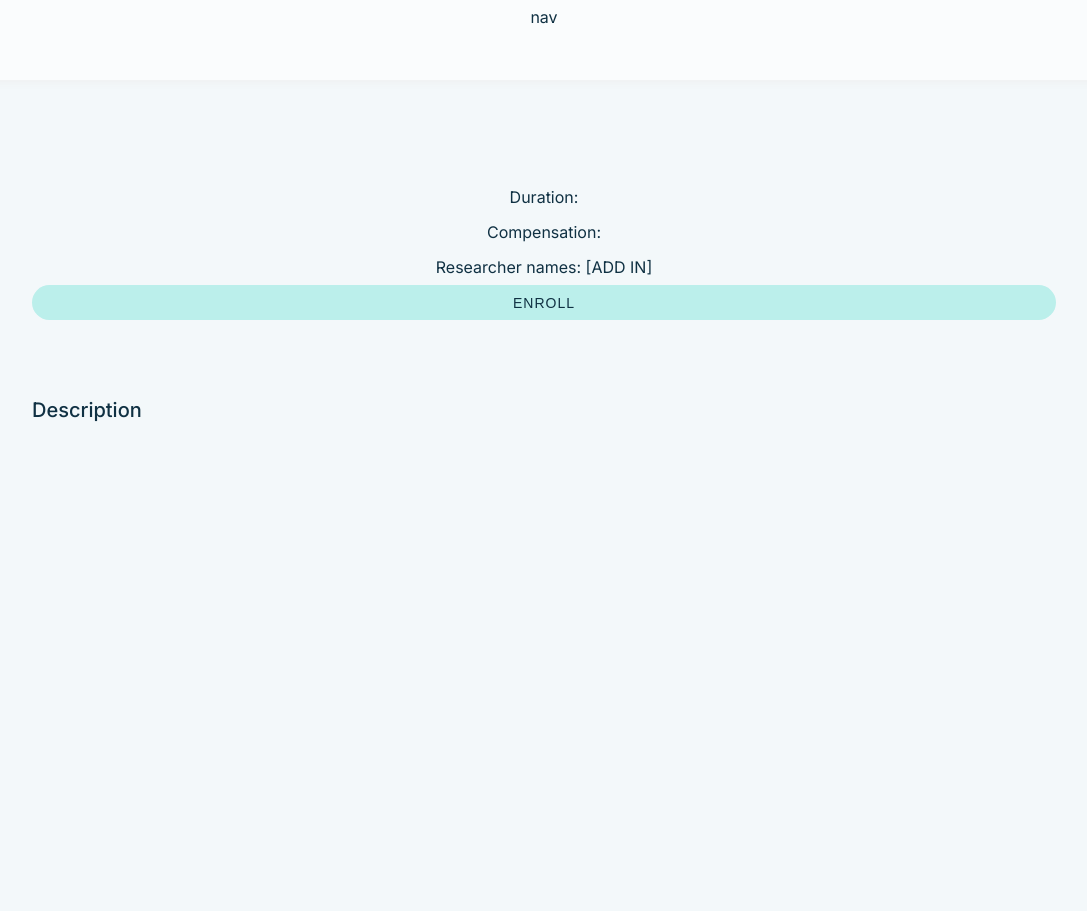
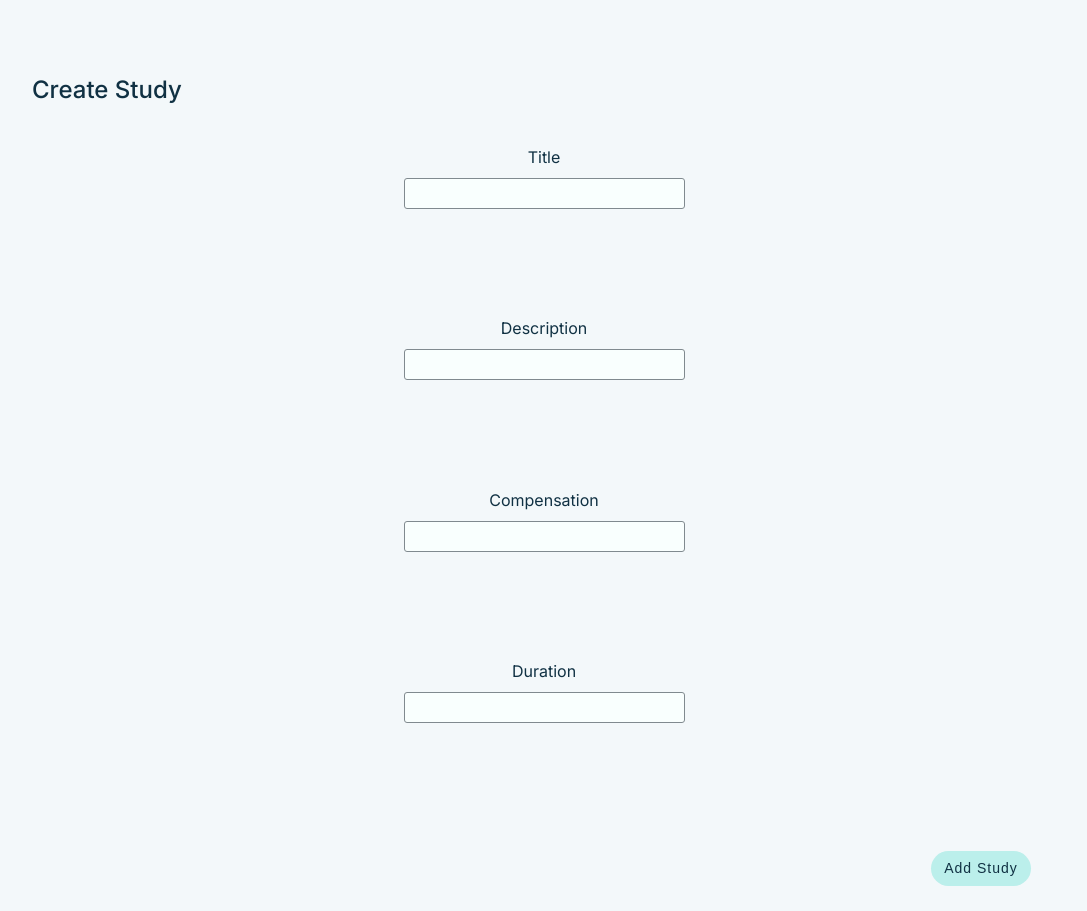
Before and after one commit to yuchenfany/research_match, a React (Create React App) app in the folder research-app/: page /study/add in a window 1280 px wide. Shown: the whole page, without its empty margins (96-1183 px from the left). Before the commit the page ends 800 px from the top, so only its background shows below. Built offline with nearby package versions, Linux system fonts and the light colour scheme; no server answers.

Commit message:
Cleaned up URLs and fixed App.js

```diff
--- a/research-app/src/App.js
+++ b/research-app/src/App.js
@@ -23,8 +23,8 @@ function App() {
         <Route exact path="/" element={<Login user={user} setUser={setUser} />} />
         <Route exact path="/home" element={<Home user={user} setUser={setUser} setStudy={setStudy} />} />
         <Route exact path="/study/:id" element={<Study study={study} setStudy={setStudy} user={user} setUser={setUser} />} />
-        <Route exact path="/create" element={<Create study={study} setStudy={setStudy} />} />
-        <Route exact path="/AddStudy" element={<AddStudy user={user} setUser={setUser} />} />
+        <Route exact path="/create" element={<Create user={user} setUser={setUser} />} />
+        <Route exact path="/study/add" element={<AddStudy study={study} setStudy={setStudy} />} />
         <Route exact path="/profile" element={<Profile user={user} setUser={setUser} />} />
         <Route exact path="/dashboard" element={<Dashboard user={user} />} />
       </Routes>
--- a/research-app/src/components/AddStudy.js
+++ b/research-app/src/components/AddStudy.js
@@ -82,6 +82,7 @@ function AddStudy({ study, setStudy }) {
         window.alert(e);
       });
 
+    console.log('fetch is being called');
     return true;
   }
 
--- a/research-app/src/components/Home.js
+++ b/research-app/src/components/Home.js
@@ -87,7 +87,7 @@ function Home({ user, setUser, setStudy }) { // add props user
         <div className="header-left">For Testing Purposes: Directs to Add Study Page</div>
         <div className="study">
           <div className="study-transfer">Go to Study Page</div>
-          <button className="view-button" type="button" key={3} onClick={() => navigate('/AddStudy')}>Add Study</button>
+          <button className="view-button" type="button" key={3} onClick={() => navigate('/study/add')}>Add Study</button>
         </div>
       </div>
     </div>
```
Also changed, not shown: 2 other files (tests, documents, lock files or other folders).
